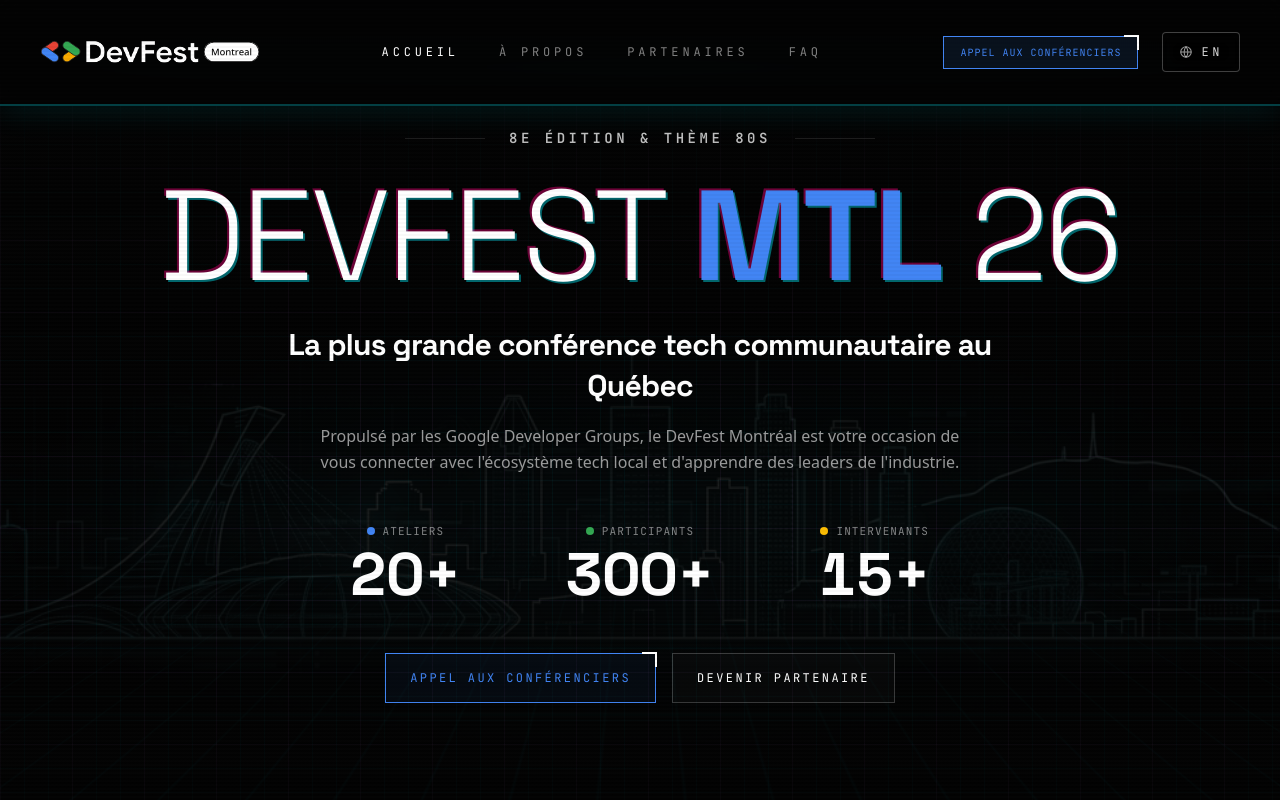
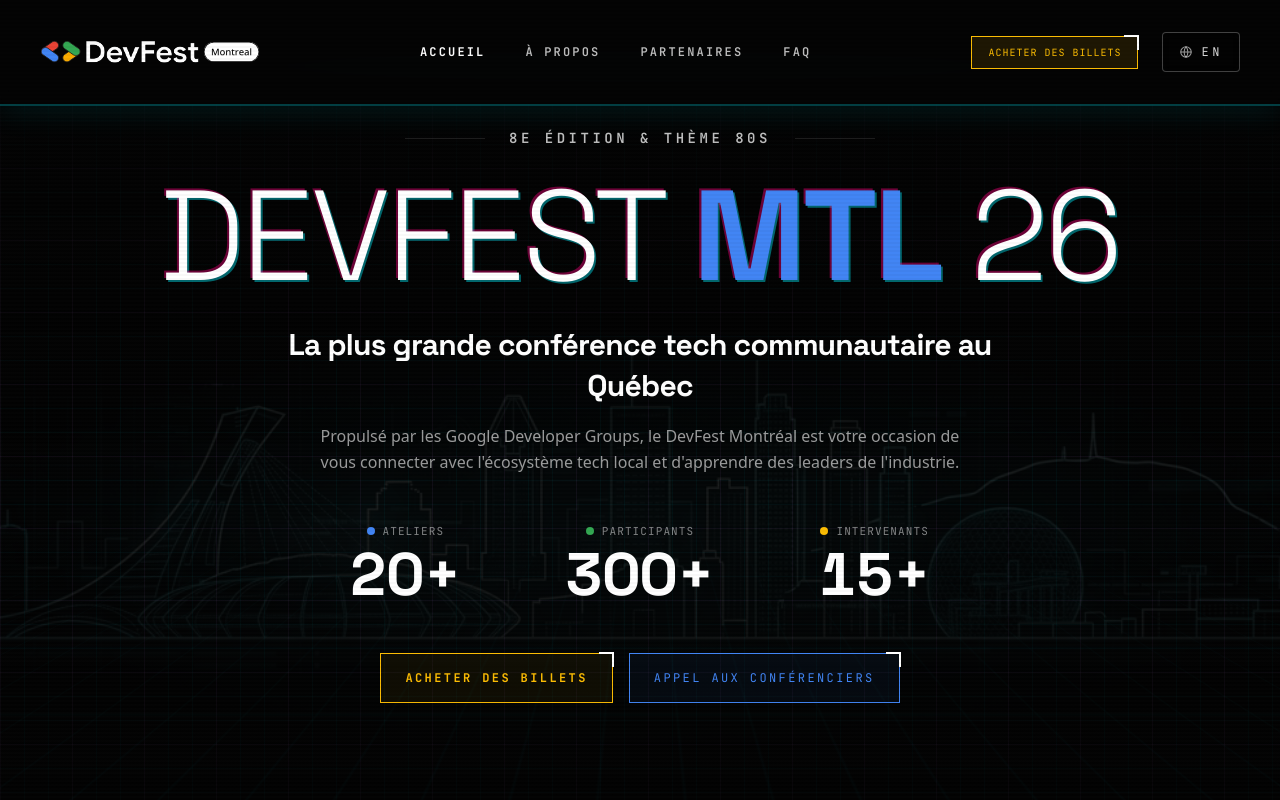
Before and after one commit to AndroidMontreal/DevFest2026, a Next.js app: page /fr in a window 1280 px wide. Shown: the top 800 px of the page. Built offline with nearby package versions, Linux system fonts and the light colour scheme.

Commit message:
Add: get ticket button, Oloodi sponsor

```diff
--- a/src/app/[locale]/layout.tsx
+++ b/src/app/[locale]/layout.tsx
@@ -73,7 +73,7 @@
     city: tHeader('header.city'),
     registerLabel: tHeader('header.registerLabel'),
     registerAria: tHeader('header.registerAria'),
-    cfpButton: tHeader('header.cfpButton'),
+    ticketsButton: tHeader('header.ticketsButton'),
   };
 
   const nav = tHeader.raw('navigation') as HeaderNavItem[];
--- a/src/app/[locale]/page.tsx
+++ b/src/app/[locale]/page.tsx
@@ -24,7 +24,7 @@
       tagline: t_home('hero.tagline'),
       description: t_home('hero.description'),
       cfp_btn: t_home('hero.cfp_btn'),
-      sponsors_btn: t_home('hero.sponsors_btn'),
+      tickets_btn: t_home('hero.tickets_btn'),
     },
     stats: {
       workshops: {
--- a/src/components/common/site-header-shell.tsx
+++ b/src/components/common/site-header-shell.tsx
@@ -10,7 +10,7 @@
   city: string;
   registerLabel: string;
   registerAria: string;
-  cfpButton?: string;
+  ticketsButton?: string;
 };
 
 export type HeaderNavItem = {
--- a/src/components/home/hero-content.tsx
+++ b/src/components/home/hero-content.tsx
@@ -65,6 +65,14 @@
         {/* CTA Buttons */}
         <div className="mt-12 flex flex-wrap items-center justify-center gap-4">
           <a
+            href="https://gdg.community.dev/events/details/google-gdg-montreal-presents-devfest-mtl-26/cohost-gdg-montreal/"
+            target="_blank"
+            rel="noopener noreferrer"
+            className="inline-flex items-center border border-google-yellow bg-google-yellow/5 hover:bg-google-yellow/20 px-6 py-4 font-mono-tech text-xs uppercase tracking-[0.2em] text-google-yellow font-bold transition-all duration-300 hover:scale-[1.02] active:scale-[0.98] quad-border-tr hover:shadow-[0_0_25px_rgba(251,188,4,0.55)]"
+          >
+            {hero.tickets_btn}
+          </a>
+          <a
             href="https://cfp.gdgmontreal.com/c/devfest-mtl-2026"
             target="_blank"
             rel="noopener noreferrer"
@@ -72,14 +80,6 @@
           >
             {hero.cfp_btn}
           </a>
-          <a
-            href="https://forms.gle/HRLnrcGtiHjA5DNu5"
-            target="_blank"
-            rel="noopener noreferrer"
-            className="inline-flex items-center border border-white/20 bg-white/[0.02] px-6 py-4 font-mono-tech text-xs uppercase tracking-[0.2em] text-white transition-all duration-300 hover:border-google-red hover:bg-google-red/10 hover:text-google-red hover:scale-[1.02] active:scale-[0.98] hover:shadow-[0_0_25px_rgba(234,67,53,0.4)]"
-          >
-            {hero.sponsors_btn}
-          </a>
         </div>
       </div>
     </section>
--- a/src/components/home/site-header.tsx
+++ b/src/components/home/site-header.tsx
@@ -11,7 +11,7 @@
   city: string;
   registerLabel: string;
   registerAria: string;
-  cfpButton?: string;
+  ticketsButton?: string;
 };
 
 type HeaderNavItem = {
@@ -61,7 +61,11 @@
 
   return (
     <header
-      className={`fixed top-0 left-0 z-[100] w-full border-b px-5 py-6 backdrop-blur-md transition-all duration-300 md:px-10 md:py-8 neon-header-border ${scrolled ? 'bg-[#050505]/90' : 'bg-[#050505]/55'}`}
+      className={`fixed top-0 left-0 z-[100] w-full border-b px-5 backdrop-blur-md transition-all duration-300 md:px-10 neon-header-border ${
+        scrolled
+          ? 'bg-[#050505]/95 py-4'
+          : 'bg-[#050505]/65 py-6 md:py-8'
+      }`}
     >
       <div className="flex w-full items-center justify-between md:hidden">
         <Link href="/">
@@ -104,8 +108,8 @@
             const colors = ['blue', 'red', 'yellow', 'green'];
             const colorClass = `hover:text-google-${colors[index % colors.length]}`;
             const activeClass = isActiveNavItem(currentPathname, item.href)
-              ? 'text-white'
-              : 'text-white/50';
+              ? 'text-white font-bold'
+              : 'text-white/75 font-semibold';
 
             const isExternal = item.isExternal || item.href.startsWith('http');
 
@@ -113,7 +117,7 @@
               return (
                 <a
                   key={item.href}
-                  className={`font-mono-tech text-[12px] tracking-[0.32em] ${activeClass} ${colorClass} uppercase transition-colors`}
+                  className={`font-mono-tech text-[12px] tracking-[0.18em] ${activeClass} ${colorClass} uppercase transition-colors`}
                   href={item.href}
                   target="_blank"
                   rel="noopener noreferrer"
@@ -126,7 +130,7 @@
             return (
               <Link
                 key={item.href}
-                className={`font-mono-tech text-[12px] tracking-[0.32em] ${activeClass} ${colorClass} uppercase transition-colors`}
+                className={`font-mono-tech text-[12px] tracking-[0.18em] ${activeClass} ${colorClass} uppercase transition-colors`}
                 href={item.href}
               >
                 {item.label}
@@ -136,14 +140,14 @@
         </nav>
 
         <div className="flex items-center gap-6">
-          {header.cfpButton && (
+          {header.ticketsButton && (
             <a
-              href="https://cfp.gdgmontreal.com/c/devfest-mtl-2026"
+              href="https://gdg.community.dev/events/details/google-gdg-montreal-presents-devfest-mtl-26/cohost-gdg-montreal/"
               target="_blank"
               rel="noopener noreferrer"
-              className="hidden sm:inline-flex items-center border border-google-blue bg-google-blue/10 hover:bg-google-blue hover:text-black px-4 py-2 font-mono-tech text-[10px] uppercase tracking-widest text-google-blue transition-all duration-300 quad-border-tr"
+              className="hidden sm:inline-flex items-center border border-google-yellow bg-google-yellow/10 hover:bg-google-yellow hover:text-black px-4 py-2 font-mono-tech text-[10px] uppercase tracking-widest text-google-yellow transition-all duration-300 quad-border-tr hover:shadow-[0_0_15px_rgba(251,188,4,0.3)]"
             >
-              {header.cfpButton}
+              {header.ticketsButton}
             </a>
           )}
           <LocaleSwitcher />
--- a/src/components/home/types.ts
+++ b/src/components/home/types.ts
@@ -6,7 +6,7 @@
     tagline: string;
     description: string;
     cfp_btn: string;
-    sponsors_btn: string;
+    tickets_btn: string;
   };
   stats: {
     workshops: {
--- a/src/messages/en/header.json
+++ b/src/messages/en/header.json
@@ -4,7 +4,7 @@
     "city": "Montreal",
     "registerLabel": "Register_Node",
     "registerAria": "Register for DevFest 2026",
-    "cfpButton": "Call for Speakers"
+    "ticketsButton": "Get Tickets"
   },
   "navigation": [
     { "label": "Home", "href": "/" },
--- a/src/messages/en/home.json
+++ b/src/messages/en/home.json
@@ -6,7 +6,7 @@
     "tagline": "Quebec's largest community-driven tech conference",
     "description": "Brought to you by Google Developer Groups, DevFest Montreal is your opportunity to connect with the vibrant local tech ecosystem and learn from industry leaders.",
     "cfp_btn": "Call for Speakers",
-    "sponsors_btn": "Become a Sponsor"
+    "tickets_btn": "Get Tickets"
   },
   "stats": {
     "workshops": {
--- a/src/messages/en/sponsors.json
+++ b/src/messages/en/sponsors.json
@@ -42,6 +42,11 @@
           "name": "Transit",
           "logo": "/assets/images/sponsors/silver_transit.svg",
           "link": "https://manifesto.transitapp.com/fr/jobs"
+        },
+        {
+          "name": "Oloodi",
+          "logo": "/assets/images/sponsors/silver_oloodi.svg",
+          "link": "https://oloodi.com/"
         }
       ]
     },
--- a/src/messages/fr/header.json
+++ b/src/messages/fr/header.json
@@ -4,7 +4,7 @@
     "city": "Montréal",
     "registerLabel": "Register_Node",
     "registerAria": "S'inscrire a DevFest 2026",
-    "cfpButton": "Appel aux conférenciers"
+    "ticketsButton": "Acheter des billets"
   },
   "navigation": [
     { "label": "Accueil", "href": "/" },
--- a/src/messages/fr/home.json
+++ b/src/messages/fr/home.json
@@ -6,7 +6,7 @@
     "tagline": "La plus grande conférence tech communautaire au Québec",
     "description": "Propulsé par les Google Developer Groups, le DevFest Montréal est votre occasion de vous connecter avec l'écosystème tech local et d'apprendre des leaders de l'industrie.",
     "cfp_btn": "Appel aux conférenciers",
-    "sponsors_btn": "Devenir partenaire"
+    "tickets_btn": "Acheter des billets"
   },
   "stats": {
     "workshops": {
--- a/src/messages/fr/sponsors.json
+++ b/src/messages/fr/sponsors.json
@@ -42,6 +42,11 @@
           "name": "Transit",
           "logo": "/assets/images/sponsors/silver_transit.svg",
           "link": "https://manifesto.transitapp.com/fr/jobs"
+        },
+        {
+          "name": "Oloodi",
+          "logo": "/assets/images/sponsors/silver_oloodi.svg",
+          "link": "https://oloodi.com/"
         }
       ]
     },
```
Also changed, not shown: public/assets/images/backgrounds/hero_bg.webp (added), public/assets/images/sponsors/silver_oloodi.svg (added).
